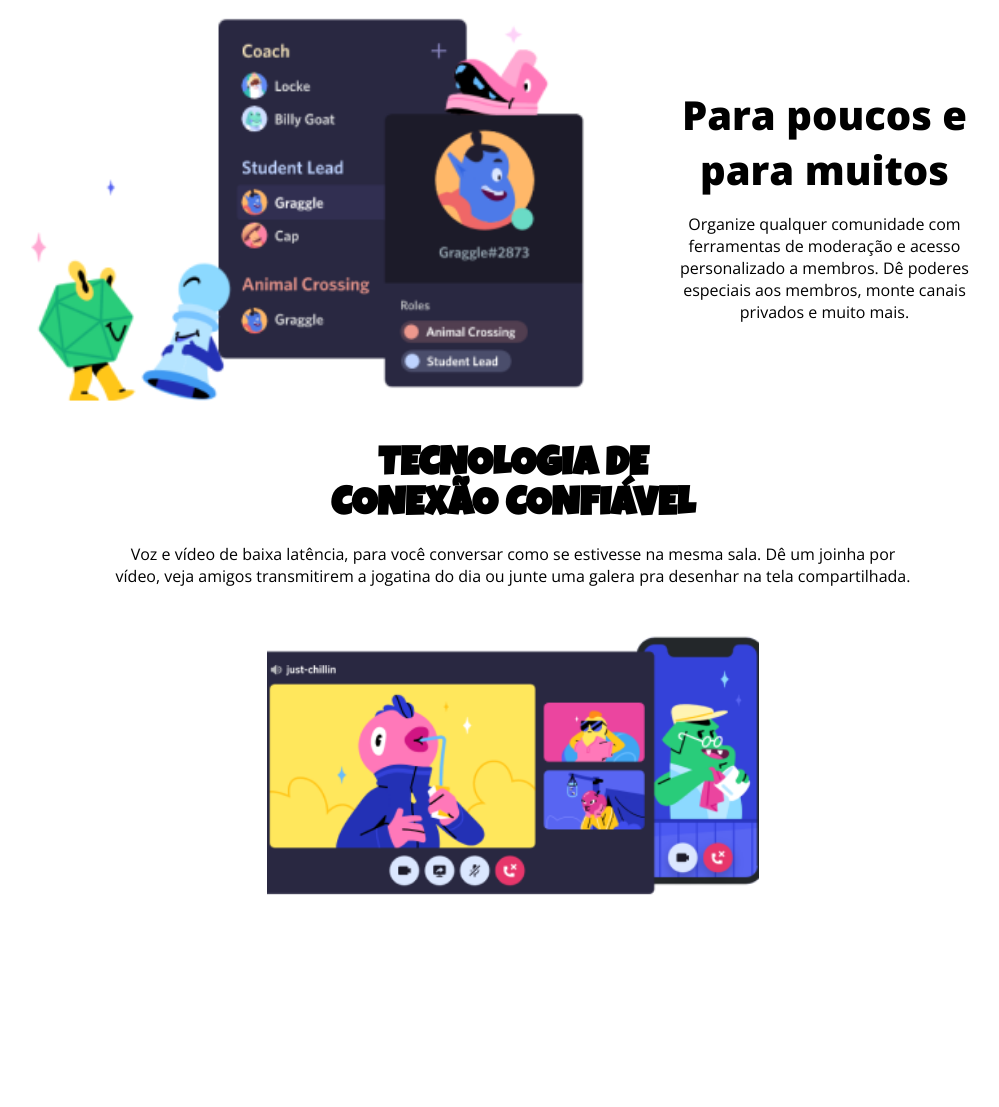
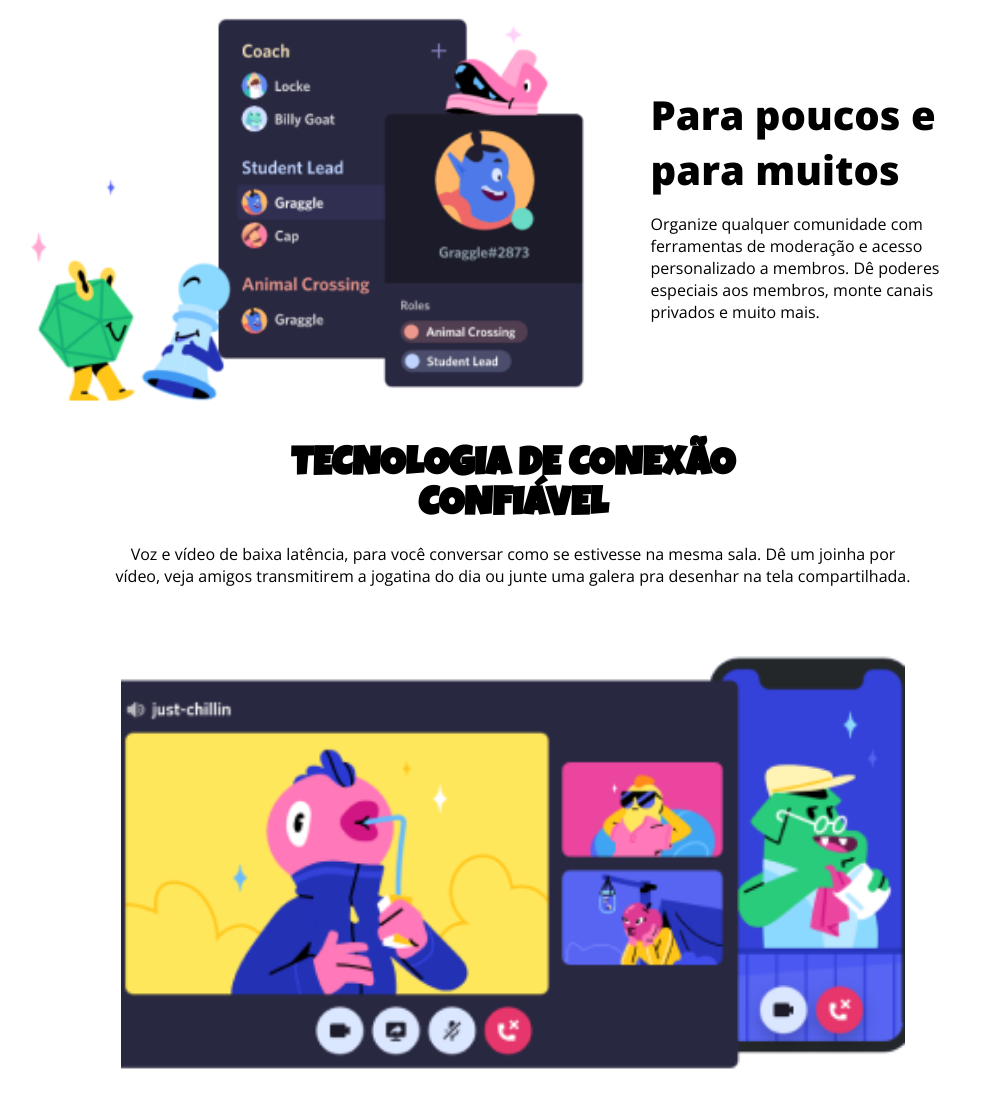
Before and after one commit to ThiagoGreiner/Clone_discord, a plain HTML site: page index.html in a window 1280 px wide. Shown: the part 1383-2490 px from the top of the page, without its empty margins (127-1126 px from the left). Before the commit the page ends 2316 px from the top, so only its background shows below. Drawn offline with nearby package versions, Linux system fonts and the light colour scheme.

Commit message:
Altera alinhamento dos textos

```diff
--- a/assets/css/style.css
+++ b/assets/css/style.css
@@ -67,16 +67,17 @@ main div {
     display: flex;
     justify-content: center;
     align-items: center;
+    text-align: initial;
     column-gap: 16px;
     margin-top: 40px;
 }
 
 main img {
-    max-width: 47.42%;
+    max-width: 607px;
 }
 
 main span {
-    max-width: 27.18%;
+    max-width: 348px;
 }
 
 main h2 {
@@ -88,18 +89,18 @@ main h2 {
 .footer {
     display: inline-block;
     text-align: center;
-    max-width: 62.65%;
+    max-width: 50.2rem;
     margin-top: 40px;
 }
 
 .footer h2 {
     font-family: 'Luckiest Guy';
     text-transform: uppercase;
-    max-width: 47.5%;
+    max-width: 38rem;
     margin: 0 auto;
 }
 
 .footer img {
     padding-top: 16px;
-    max-width: 61.25%;
+    max-width: 784px;
 }
```
